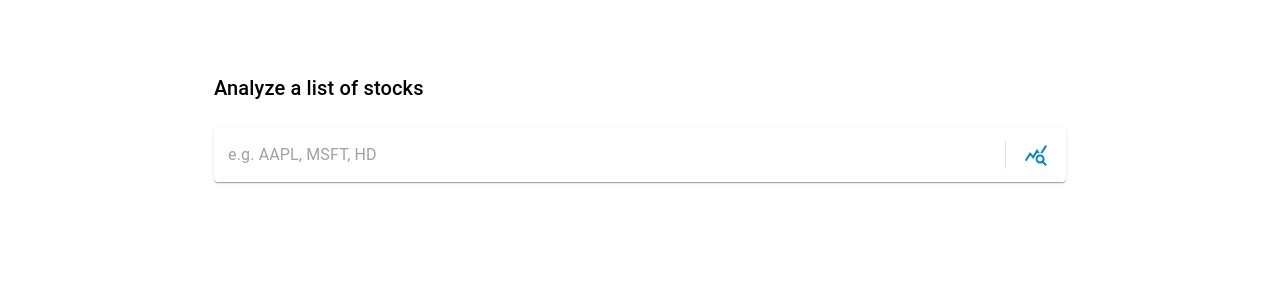
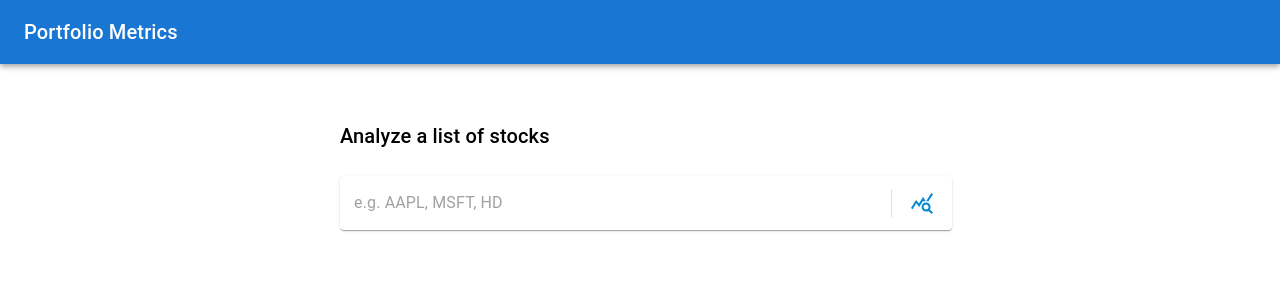
Before and after one commit to ericfurspan/portfolio-metrics-ui, a React (Vite) app: page / in a window 1280 px wide. Shown: the top 300 px of the page. Built offline with nearby package versions, Linux system fonts and the light colour scheme.

Commit message:
setup call to serverless fn, adjust ui

```diff
--- a/src/App.tsx
+++ b/src/App.tsx
@@ -1,7 +1,7 @@
 import { useState } from "react";
-import { Container, Stack, Typography } from "@mui/material";
-import { wait } from "./utils";
+import { AppBar, Toolbar, Stack, Typography } from "@mui/material";
 import InputForm from "./components/InputForm";
+import { fetchMetrics } from "./api";
 
 function App() {
   const [tickers, setTickers] = useState("");
@@ -12,7 +12,10 @@ function App() {
 
     try {
       setLoading(true);
-      await wait(2000);
+
+      const response = await fetchMetrics({ symbols: ["AAPL"] });
+
+      console.log("response", response);
     } catch (e) {
       setLoading(false);
     } finally {
@@ -21,8 +24,20 @@ function App() {
   };
 
   return (
-    <Container maxWidth="md" sx={{ pt: 8 }}>
-      <Stack spacing={3}>
+    <Stack spacing={4}>
+      <AppBar color="primary" position="sticky">
+        <Toolbar>
+          <Typography variant="h6" component="h1" sx={{ flexGrow: 1 }}>
+            Portfolio Metrics
+          </Typography>
+        </Toolbar>
+      </AppBar>
+
+      <Stack
+        spacing={3}
+        alignSelf="center"
+        sx={{ width: "100%", maxWidth: "sm", padding: 3 }}
+      >
         <Typography variant="h6" component="h1">
           Analyze a list of stocks
         </Typography>
@@ -37,7 +52,7 @@ function App() {
           />
         )}
       </Stack>
-    </Container>
+    </Stack>
   );
 }
 
--- /dev/null
+++ b/src/api.ts
@@ -0,0 +1,26 @@
+/**
+ * Calls the 'portfolio-metrics-api' serverless function 'metrics' hosted in Netlify
+ * see: https://app.netlify.com/sites/portfolio-metrics-api/functions
+ */
+export const fetchMetrics = async ({
+  symbols,
+  queryFunction = "OVERVIEW",
+}: {
+  symbols: string[];
+  queryFunction?: string;
+}) => {
+  const response = await fetch(
+    "https://portfolio-metrics-api.netlify.app/.netlify/functions/metrics",
+    {
+      method: "POST",
+      body: JSON.stringify({
+        queryFunction,
+        symbols,
+      }),
+    }
+  );
+
+  const data = await response.json();
+
+  return data;
+};
--- a/src/components/InputForm.tsx
+++ b/src/components/InputForm.tsx
@@ -21,6 +21,7 @@ const InputForm = ({ value, setValue, handleSubmit }: InputFormProps) => {
         p: "3px 6px",
         display: "flex",
         alignItems: "center",
+        width: "100%",
       }}
     >
       <InputBase
@@ -29,6 +30,7 @@ const InputForm = ({ value, setValue, handleSubmit }: InputFormProps) => {
         inputProps={{ "aria-label": "enter ticker symbols" }}
         value={value}
         onChange={handleChange}
+        fullWidth
       />
       <Divider sx={{ height: 28, m: 0.75 }} orientation="vertical" />
       <IconButton aria-label="start ticker analysis" color="info" size="large">
--- /dev/null
+++ b/src/index.css
@@ -0,0 +1,3 @@
+body {
+  margin: 0;
+}
--- a/src/main.tsx
+++ b/src/main.tsx
@@ -1,6 +1,7 @@
 import React from "react";
 import ReactDOM from "react-dom/client";
 import App from "./App.tsx";
+import "./index.css";
 
 ReactDOM.createRoot(document.getElementById("root") as HTMLElement).render(
   <React.StrictMode>
--- a/src/utils.ts
+++ /dev/null
@@ -1,2 +0,0 @@
-export const wait = (delay_ms: number) =>
-  new Promise((resolve) => setTimeout(resolve, delay_ms));
```
